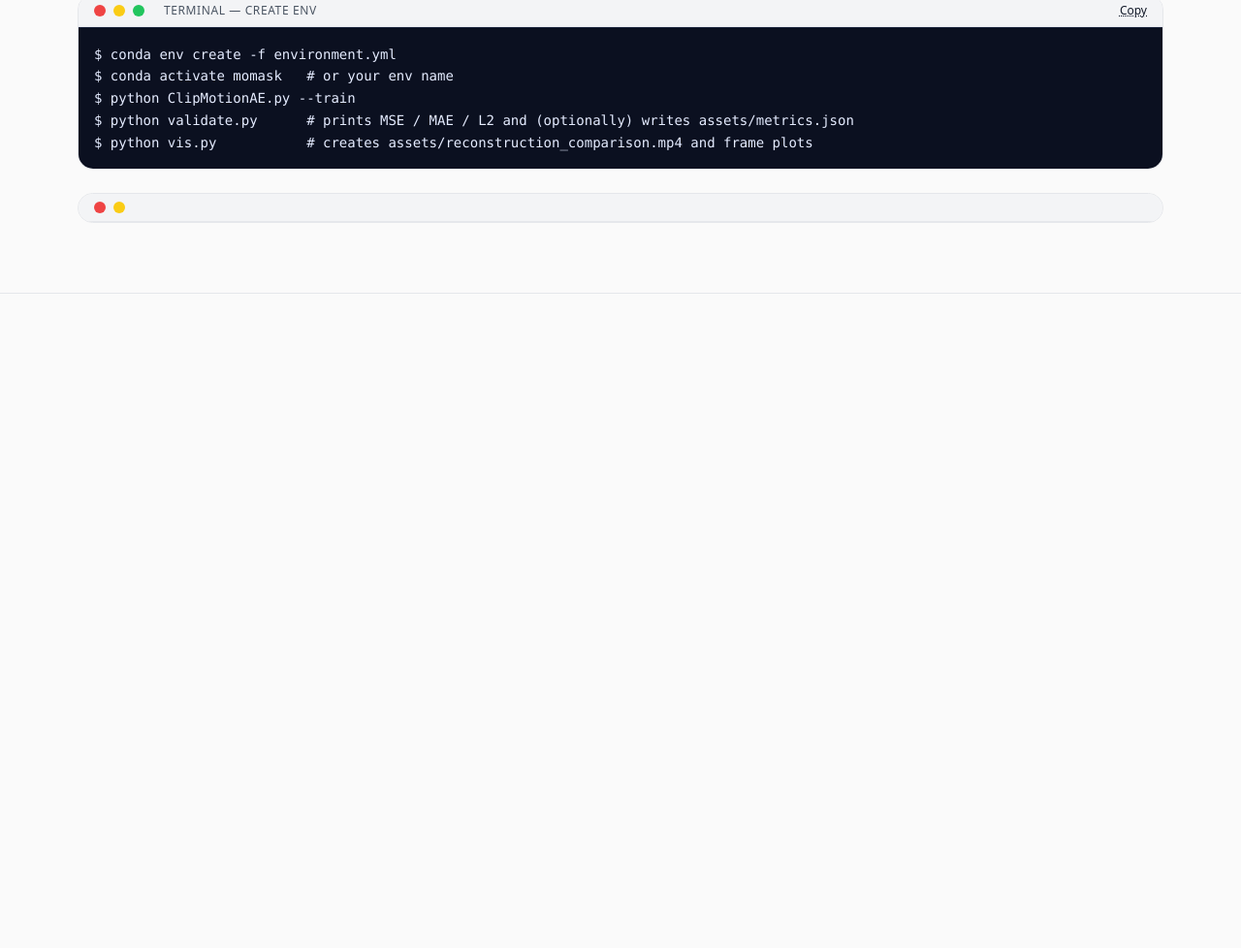
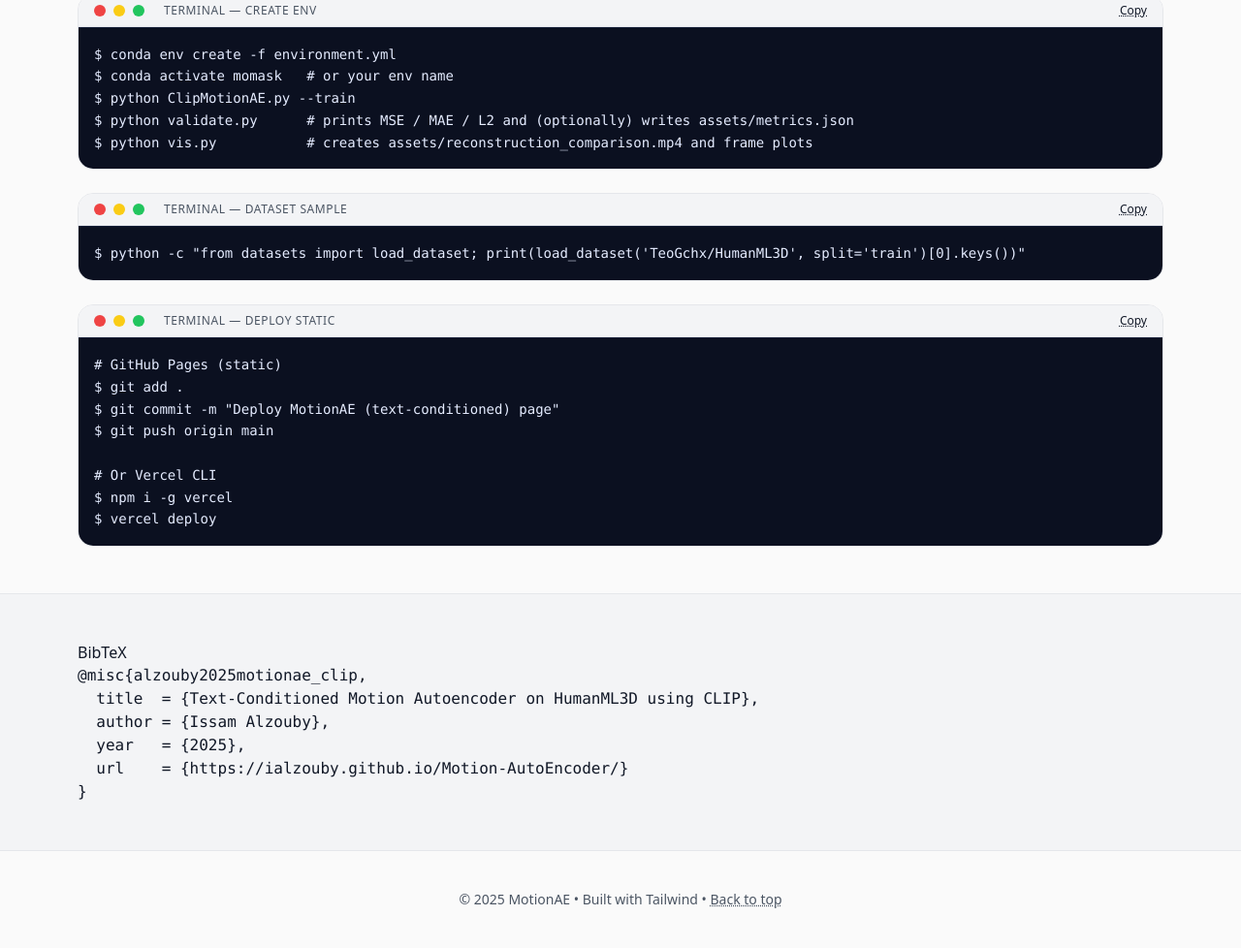
Before and after one commit to Ialzouby/ClipMotion-AutoEncoder, a plain HTML site: page index.html in a window 1280 px wide. Shown: the part 3286-4264 px from the top of the page at 97% size. Before the commit the page ends 3589 px from the top, so only its background shows below. Drawn offline with nearby package versions, Linux system fonts and the light colour scheme; no server answers.

Commit message:
Update index.html

```diff
--- a/index.html
+++ b/index.html
@@ -287,3 +287,93 @@ $ python vis.py           # creates assets/reconstruction_comparison.mp4 and fra
         <div class="term-head flex items-center gap-2 px-4 py-2">
           <span class="dot bg-red-500"></span>
           <span class="dot bg-yellow-400"></span>
+          <span class="dot bg-green-500"></span>
+          <span class="ml-3 text-xs uppercase tracking-wider muted">Terminal — Dataset sample</span>
+          <button class="ml-auto text-xs underline decoration-dotted" data-copy="#cmd-ds">Copy</button>
+        </div>
+        <pre id="cmd-ds" class="term-pre px-4 py-4 text-sm leading-relaxed"><code>$ python -c "from datasets import load_dataset; print(load_dataset('TeoGchx/HumanML3D', split='train')[0].keys())"</code></pre>
+      </div>
+
+      <!-- Terminal Card: Static deploy -->
+      <div class="term">
+        <div class="term-head flex items-center gap-2 px-4 py-2">
+          <span class="dot bg-red-500"></span>
+          <span class="dot bg-yellow-400"></span>
+          <span class="dot bg-green-500"></span>
+          <span class="ml-3 text-xs uppercase tracking-wider muted">Terminal — Deploy static</span>
+          <button class="ml-auto text-xs underline decoration-dotted" data-copy="#cmd-deploy">Copy</button>
+        </div>
+        <pre id="cmd-deploy" class="term-pre px-4 py-4 text-sm leading-relaxed"><code># GitHub Pages (static)
+$ git add .
+$ git commit -m "Deploy MotionAE (text-conditioned) page"
+$ git push origin main
+
+# Or Vercel CLI
+$ npm i -g vercel
+$ vercel deploy</code></pre>
+      </div>
+    </div>
+  </section>
+
+  <!-- BibTeX -->
+  <section id="bibtex" class="border-b subtle">
+    <div class="max-w-6xl mx-auto px-4 py-12 prose prose-neutral dark:prose-invert">
+      <h2>BibTeX</h2>
+      <pre><code>@misc{alzouby2025motionae_clip,
+  title  = {Text-Conditioned Motion Autoencoder on HumanML3D using CLIP},
+  author = {Issam Alzouby},
+  year   = {2025},
+  url    = {https://ialzouby.github.io/Motion-AutoEncoder/}
+}</code></pre>
+    </div>
+  </section>
+
+  <!-- Footer -->
+  <footer class="py-10 text-center text-sm muted">
+    <div class="max-w-6xl mx-auto px-4">
+      <p>© <span id="year"></span> MotionAE • Built with Tailwind • <a href="#top" class="underline decoration-dotted">Back to top</a></p>
+    </div>
+  </footer>
+
+  <!-- Helpers -->
+  <script>
+    // Year
+    document.getElementById('year').textContent = new Date().getFullYear();
+
+    // Copy buttons for terminal blocks
+    document.querySelectorAll('[data-copy]').forEach(btn => {
+      btn.addEventListener('click', () => {
+        const sel = btn.getAttribute('data-copy');
+        const el = document.querySelector(sel);
+        if (!el) return;
+        const text = el.textContent.replace(/^\$ /gm, ''); // strip prompts
+        navigator.clipboard.writeText(text).then(() => {
+          const old = btn.textContent;
+          btn.textContent = 'Copied!';
+          setTimeout(() => (btn.textContent = old), 1200);
+        });
+      });
+    });
+
+    // Theme toggle
+    const toggle = document.getElementById('themeToggle');
+    toggle.addEventListener('click', () => {
+      const html = document.documentElement;
+      const isDark = html.classList.toggle('dark');
+      localStorage.setItem('theme', isDark ? 'dark' : 'light');
+    });
+
+    // Load metrics.json if present
+    (async () => {
+      try {
+        const r = await fetch('assets/metrics.json');
+        if (!r.ok) return;
+        const m = await r.json();
+        if (m.mse != null) document.getElementById('mse').textContent = Number(m.mse).toFixed(6);
+        if (m.mae != null) document.getElementById('mae').textContent = Number(m.mae).toFixed(6);
+        if (m.l2  != null) document.getElementById('l2').textContent  = Number(m.l2).toFixed(6);
+      } catch (e) { /* no-op */ }
+    })();
+  </script>
+</body>
+</html>
```
